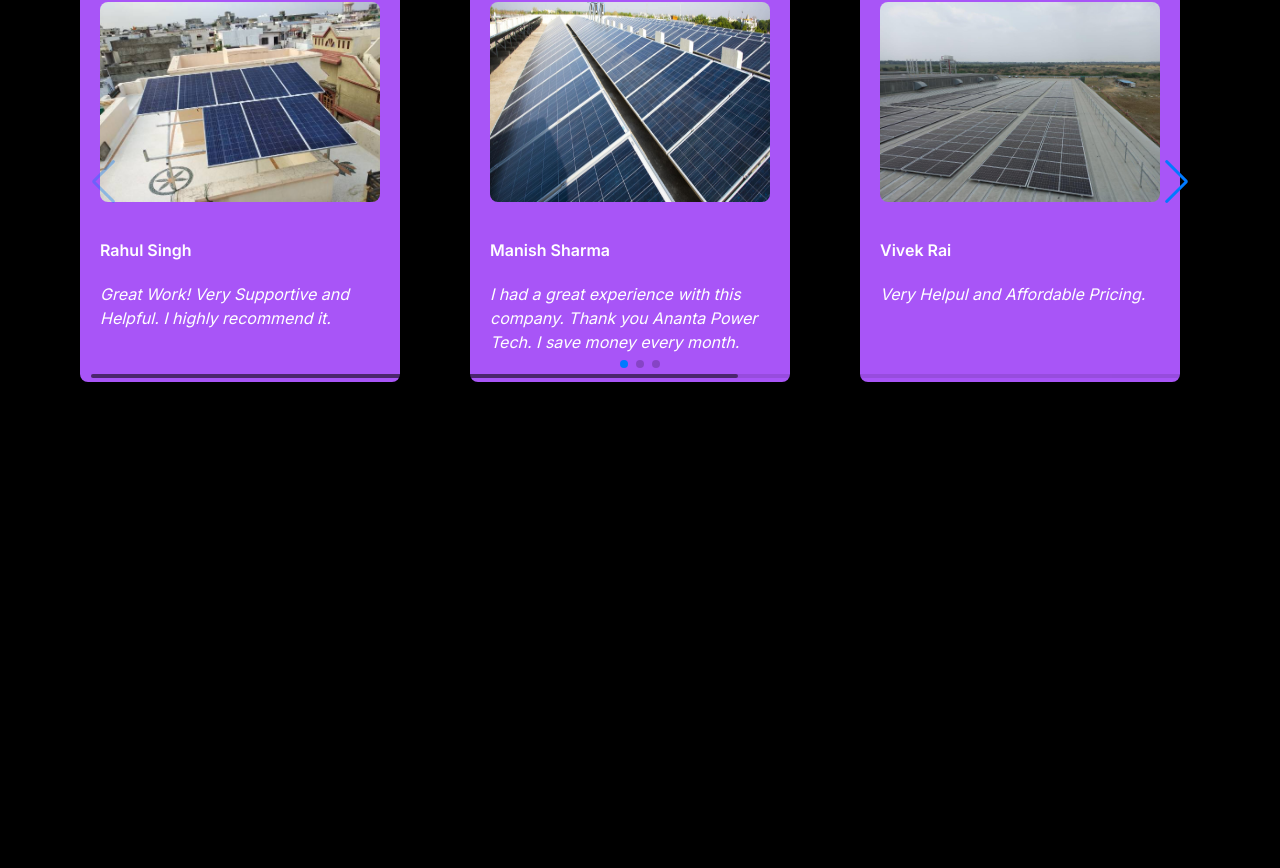
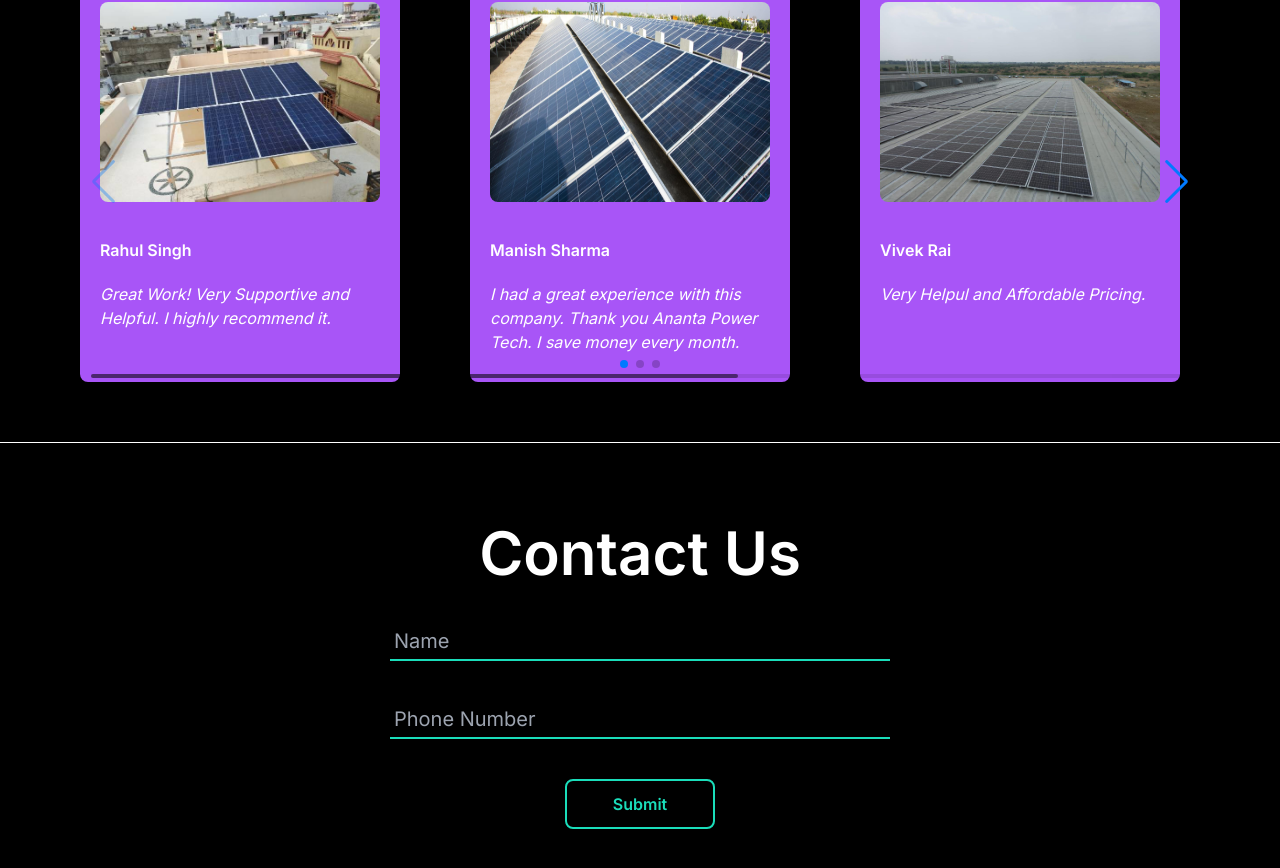
Before and after one commit to rounakraj03/solar-app-attempt-one, a Next.js app: page / in a window 1280 px wide. Shown: the part 2612-3480 px from the top of the page. Before the commit the page ends 3074 px from the top, so only its background shows below. Built offline with nearby package versions, Linux system fonts and the light colour scheme.

Commit message:
create a footer

```diff
--- a/src/app/page.js
+++ b/src/app/page.js
@@ -1,4 +1,5 @@
 import ActionButton from '@/components/ActionButton'
+import ContactForm from '@/components/ContactForm';
 import Home from '@/components/DummyPage';
 import HappyClients from '@/components/HappyClients';
 import HomeSecondComponent from '@/components/HomeSecondComponent';
@@ -75,9 +76,10 @@ const page = () => {
       <PriceCalculator></PriceCalculator>
 
       {/* FOURTH CONTAINER */}
-     <HappyClients></HappyClients>
+      <HappyClients></HappyClients>
 
-
+      {/* FIFTH CONTAINER */}
+      <ContactForm></ContactForm>
 
 
     </div>
--- /dev/null
+++ b/src/components/ContactForm.jsx
@@ -0,0 +1,44 @@
+"use client";
+
+import React, { useRef, useState } from 'react'
+
+
+
+const ContactForm = () => {
+    const [success, setSuccess] = useState(false)
+    const [error, setError] = useState(false)
+
+    const form = useRef();
+
+    const sendEmail = (e) => {
+        e.preventDefault();
+        setError(false);
+        setSuccess(false);
+    }
+
+    return (
+        <div className='w-screen h-200vh px-20 pb-20 flex flex-col items-center gap-10'>
+            <h1 className='text-6xl font-semibold max-w-[60vw] m-auto text-center'>
+                Contact Us
+            </h1>
+            {/* CONTAINER FORM */}
+            <div className='h-full w-[500px]'>
+                <form ref={form} onSubmit={sendEmail} className='flex flex-col gap-10 justify-center items-center'>
+                    <input type='text' placeholder='Name' className='w-full p-1 text-xl text-[#1addba] bg-transparent border-b-2 border-b-[#1addba] outline-none' name='name'></input>
+                    <input type='text' placeholder='Phone Number' className='w-full p-1 text-xl text-[#1addba] bg-transparent border-b-2 border-b-[#1addba] outline-none' name='phoneNumber'></input>
+                    <button className=' w-[150px] h-[50px] font-semibold text-[#1addba] border-2 border-[#1addba] rounded-lg  p-2 hover:bg-[#1addba] hover:text-white '   type='submit'>Submit</button>
+                    <div>
+                    {success && <span className='text-green-600 font-semibold'>Your message has been sent successfully!</span>}
+                    {error && <span className='text-red-600 font-semibold '>Something went wrong!</span>}
+                    </div>
+                </form>
+            </div>
+            <div className='h-[1px] w-screen mt-5 bg-white'></div>
+
+
+
+        </div>
+    )
+}
+
+export default ContactForm
--- a/src/components/HappyClients.jsx
+++ b/src/components/HappyClients.jsx
@@ -68,6 +68,8 @@ const HappyClients = () => {
                     ))}
                 </Swiper>
             </div>
+      <div className='h-[1px] w-screen mt-5 bg-white'></div>
+
         </div>
     );
 };
```
